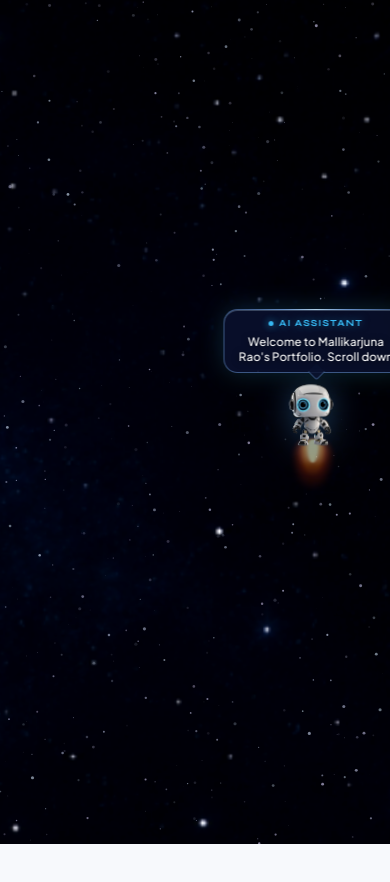
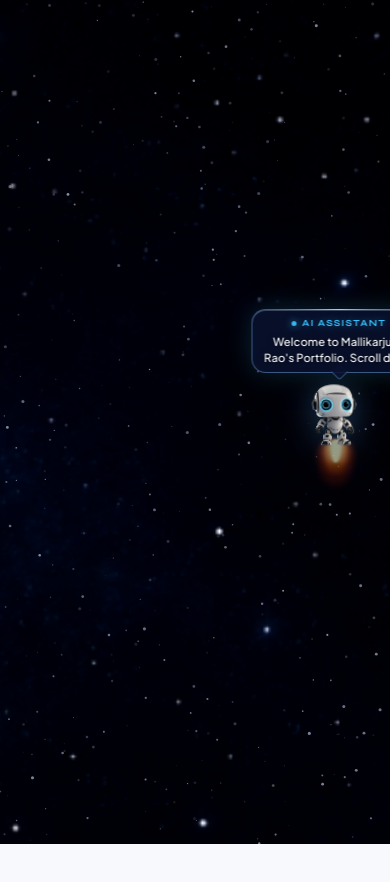
Before and after one commit to mallikarjunraopasupuleti44-ship-it/portfolio, a Next.js app: page / in a window 390 px wide. Shown: the top 882 px of the page. Built offline with nearby package versions, Linux system fonts and the light colour scheme.

Commit message:
feat: position speech panel to the left of robot with right-pointing tail and responsive scaling

```diff
--- a/app/globals.css
+++ b/app/globals.css
@@ -553,7 +553,7 @@
         #robot-flyer {
             position: absolute;
             top: 50%;
-            left: 72%;
+            left: 78%;
             pointer-events: auto;
             /* Starts far offscreen left so it doesn't flicker on the right before JS takes over */
             transform: translate(-150vw, -50%);
@@ -724,17 +724,19 @@
                         radial-gradient(ellipse at 65% 50%, rgba(80, 200, 255, 0.25) 0%, transparent 55%);
         }
 
-        /* ── Speech interface panel — positioned directly above robot ── */
+        /* ── Speech interface panel — positioned to the LEFT of the robot ── */
         #speech-panel {
             position: absolute;
-            bottom: calc(100% + 14px);
-            left: 50%;
-            transform: translateX(-50%) translateY(10px);
-            margin-bottom: 0px;
+            top: 25%;
+            right: calc(100% + 16px); /* Placed to the LEFT of the robot */
+            bottom: auto;
+            left: auto;
+            transform: translateY(-50%) translateX(10px);
+            margin: 0;
             width: max-content;
-            max-width: 195px;
-            padding: 9px 14px;
-            background: rgba(10, 18, 48, 0.82);
+            max-width: 215px;
+            padding: 10px 16px;
+            background: rgba(10, 18, 48, 0.84);
             backdrop-filter: blur(20px) saturate(160%);
             -webkit-backdrop-filter: blur(20px) saturate(160%);
             border: 1px solid rgba(130, 185, 255, 0.42);
@@ -744,38 +746,38 @@
                 0 8px 24px rgba(0, 0, 0, 0.5),
                 inset 0 1px 0 rgba(200, 230, 255, 0.25);
             color: #ffffff;
-            font-size: 0.74rem;
+            font-size: 0.76rem;
             font-weight: 500;
             letter-spacing: 0.01em;
-            line-height: 1.35;
+            line-height: 1.38;
             opacity: 0;
             pointer-events: none;
             transition: opacity 0.4s cubic-bezier(0.22, 1, 0.36, 1),
                         transform 0.4s cubic-bezier(0.22, 1, 0.36, 1);
             z-index: 5;
             white-space: normal;
-            text-align: center;
+            text-align: left;
             text-shadow: 0 1px 6px rgba(0, 0, 0, 0.7);
         }
         #speech-panel.visible {
             opacity: 1;
-            transform: translateX(-50%) translateY(0);
+            transform: translateY(-50%) translateX(0);
             pointer-events: auto;
         }
-        /* Centered speech tail pointing down to robot head */
+        /* Speech tail on right edge pointing towards the robot */
         #speech-panel::after {
             content: '';
             position: absolute;
-            bottom: -6px;
-            left: 50%;
-            margin-left: -6px;
+            top: 50%;
+            right: -6px;
+            margin-top: -6px;
             width: 12px;
             height: 12px;
-            background: rgba(10, 18, 48, 0.82);
+            background: rgba(10, 18, 48, 0.84);
+            border-top: 1px solid rgba(130, 185, 255, 0.42);
             border-right: 1px solid rgba(130, 185, 255, 0.42);
-            border-bottom: 1px solid rgba(130, 185, 255, 0.42);
             backdrop-filter: blur(20px);
-            border-bottom-right-radius: 3px;
+            border-top-right-radius: 3px;
             transform: rotate(45deg);
             z-index: -1;
         }
@@ -790,7 +792,7 @@
         #speech-label {
             display: flex;
             align-items: center;
-            justify-content: center;
+            justify-content: flex-start;
             gap: 5px;
             font-size: 0.58rem;
             font-weight: 700;
@@ -859,23 +861,49 @@
         }
 
         /* ── Robot responsive ── */
-        @media (max-width: 768px) {
+        @media (max-width: 991px) {
             #robot-flyer { left: 50%; }
-            #robot-body, #robot-img { width: 80px; }
+            #robot-body, #robot-img { width: 85px; }
             #speech-panel {
-                max-width: 210px; font-size: 0.78rem; padding: 8px 12px;
-                left: 50%; right: auto;
-                transform: translateX(-50%);
+                /* On tablet/mobile, position above robot to fit within screen boundaries */
+                top: auto;
+                right: auto;
+                bottom: calc(100% + 14px);
+                left: 50%;
+                transform: translateX(-50%) translateY(8px);
+                max-width: 200px;
+                font-size: 0.74rem;
+                padding: 8px 13px;
+                text-align: center;
             }
-            #speech-panel::after { left: 50%; right: auto; margin-left: -6px; }
+            #speech-panel.visible {
+                transform: translateX(-50%) translateY(0);
+            }
+            #speech-panel::after {
+                top: auto;
+                bottom: -6px;
+                left: 50%;
+                right: auto;
+                margin-left: -6px;
+                margin-top: 0;
+                border-top: none;
+                border-left: none;
+                border-right: 1px solid rgba(130, 185, 255, 0.42);
+                border-bottom: 1px solid rgba(130, 185, 255, 0.42);
+                border-bottom-right-radius: 3px;
+                border-top-right-radius: 0;
+                transform: rotate(45deg);
+            }
+            #speech-label {
+                justify-content: center;
+            }
         }
         @media (max-width: 480px) {
-            #robot-flyer { left: 50%; }
             #robot-body, #robot-img { width: 70px; }
             #speech-panel {
-                max-width: 185px; font-size: 0.72rem; padding: 7px 10px;
-                left: 50%; right: auto;
-                transform: translateX(-50%);
+                max-width: 175px;
+                font-size: 0.70rem;
+                padding: 7px 10px;
             }
             #skip-intro { top: 20px; right: 20px; padding: 6px 14px; font-size: 0.55rem; }
         }
@@ -902,7 +930,7 @@
             max-width: 100%;
             min-height: calc(100vh - 40px);
             margin: 0;
-            padding: 85px 0 25px clamp(24px, 7vw, 90px);
+            padding: 85px 0 25px clamp(20px, 5vw, 70px);
             display: flex;
             flex-direction: column;
             justify-content: center;
@@ -914,7 +942,7 @@
         .about-card {
             position: relative;
             width: 100%;
-            max-width: 640px;
+            max-width: min(580px, 48vw);
             margin: 0;
             padding: 0 !important;
             background: none !important;
--- a/app/page.tsx
+++ b/app/page.tsx
@@ -306,29 +306,28 @@ export default function Home() {
             }
         });
 
-        // Position robot prominently in the right available space of the About section
-        // Decreased somewhat to a balanced 1.48 (was 1.95)
+        // Position robot companion in the right available space of the About section
         tl.to(robotFlyer, {
             x: () => {
-                if (window.innerWidth < 850) {
-                    return window.innerWidth * 0.35;
+                if (window.innerWidth < 992) {
+                    return window.innerWidth * 0.10;
                 }
-                const cardRight = Math.min(window.innerWidth * 0.07 + 640, window.innerWidth * 0.58);
-                const rightCenter = (cardRight + (window.innerWidth - 60)) / 2;
-                const baseX = window.innerWidth * 0.72;
-                return rightCenter - baseX;
+                const targetX = window.innerWidth * 0.82;
+                const baseX = window.innerWidth * 0.78;
+                return targetX - baseX;
             },
             y: () => {
-                if (window.innerWidth < 850) {
-                    return window.innerHeight * 0.38;
+                if (window.innerWidth < 992) {
+                    return window.innerHeight * 0.36;
                 }
                 return 0; // Centered vertically in the right available space
             },
             yPercent: -50,
             scale: () => {
-                if (window.innerWidth < 850) return 0.72;
-                if (window.innerWidth < 1200) return 1.30;
-                return 1.48; // Decreased somewhat: balanced, sleek, and perfectly sized
+                if (window.innerWidth < 640) return 0.65;
+                if (window.innerWidth < 992) return 0.78;
+                if (window.innerWidth < 1280) return 1.20;
+                return 1.40; // Balanced, sleek, and perfectly sized
             },
             rotation: 0,
             duration: 0.45,
@@ -336,23 +335,29 @@ export default function Home() {
         }, 0);
 
         if (speechPanel) {
-            // Maintain centered horizontal alignment directly above robot
-            gsap.set(speechPanel, { xPercent: -50 });
+            const isDesktop = () => window.innerWidth >= 992;
+
+            // Maintain proper transform coordinates
+            gsap.set(speechPanel, {
+                x: 0,
+                yPercent: () => isDesktop() ? -50 : 0,
+                xPercent: () => isDesktop() ? 0 : -50
+            });
 
             // 1. Initial scroll: speechPanel fades out as user leaves the intro
             tl.to(speechPanel, {
                 opacity: 0,
-                y: -10,
-                xPercent: -50,
+                x: () => isDesktop() ? -12 : 0,
+                y: () => isDesktop() ? 0 : -8,
                 duration: 0.15,
                 ease: "power1.out"
             }, 0);
 
-            // 2. When robot settles in About section: speechPanel reveals with the new question prompt!
+            // 2. When robot settles in About section: speechPanel reveals on the left side of the robot!
             tl.to(speechPanel, {
                 opacity: 1,
+                x: 0,
                 y: 0,
-                xPercent: -50,
                 duration: 0.28,
                 ease: "power2.out"
             }, 0.52);
@@ -375,7 +380,7 @@ export default function Home() {
                 speechText.textContent = "Ask me anything about Mallikarjuna Rao";
             }
             if (speechPanel) {
-                gsap.to(speechPanel, { opacity: 1, y: 0, xPercent: -50, duration: 0.3 });
+                gsap.to(speechPanel, { opacity: 1, x: 0, y: 0, duration: 0.3 });
                 speechPanel.classList.add('visible');
             }
             setTimeout(() => {
@@ -462,7 +467,13 @@ export default function Home() {
 
     startIntroSequence();
 
+    const handleResize = () => {
+      ScrollTrigger.refresh();
+    };
+    window.addEventListener('resize', handleResize);
+
     return () => {
+      window.removeEventListener('resize', handleResize);
       lenis.destroy();
       ScrollTrigger.getAll().forEach(t => t.kill());
     };
@@ -500,7 +511,7 @@ export default function Home() {
 
     <!-- ===== COMPANION ROBOT LAYER (Fixed in Front) ===== -->
     <div id="robot-scene">
-        <div id="robot-flyer" style="left: 72%;">
+        <div id="robot-flyer" style="left: 78%;">
             <div id="speech-panel" class="font-body" aria-live="polite">
                 <span id="speech-label" class="font-heading">AI Assistant</span>
                 <span id="speech-text"></span>
```
Also changed, not shown: 1 other file (tests, documents, lock files or other folders).
